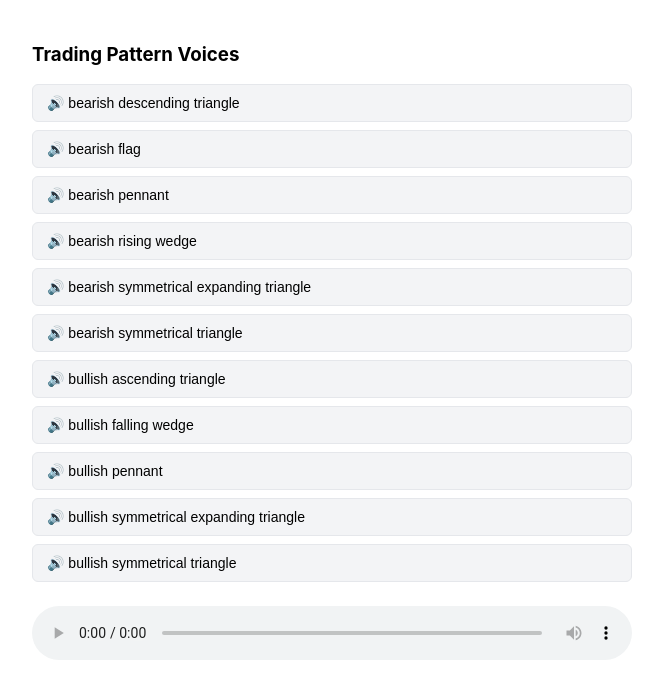
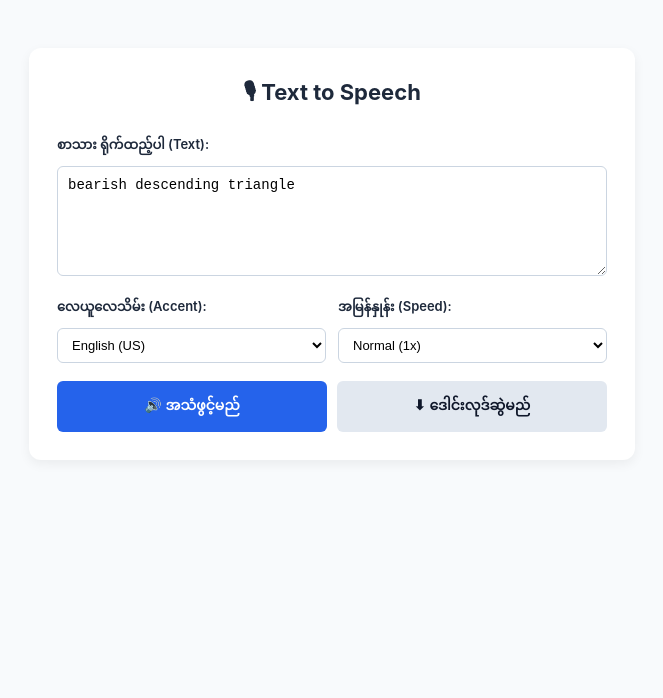
Before and after one commit to thukhumawebsite-web/mytts, a website: page public/index.html in a window 1280 px wide. Shown: the whole page, without its empty margins (308-971 px from the left). Drawn offline with Linux system fonts and the light colour scheme.

Commit message:
Update index.html

```diff
--- a/public/index.html
+++ b/public/index.html
@@ -2,46 +2,145 @@
 <html lang="en">
 <head>
   <meta charset="UTF-8">
-  <title>Pattern TTS Player</title>
+  <meta name="viewport" content="width=device-width, initial-scale=1.0">
+  <title>Custom Text to Speech</title>
   <style>
-    body { font-family: -apple-system, sans-serif; padding: 24px; max-width: 600px; margin: auto; }
-    .btn { display: block; width: 100%; margin: 8px 0; padding: 10px 14px; text-align: left; background: #f3f4f6; border: 1px solid #e5e7eb; border-radius: 6px; cursor: pointer; font-size: 14px; }
-    .btn:hover { background: #e5e7eb; }
+    body {
+      font-family: -apple-system, BlinkMacSystemFont, "Segoe UI", Roboto, sans-serif;
+      background: #f8fafc;
+      color: #1e293b;
+      display: flex;
+      justify-content: center;
+      padding: 40px 16px;
+    }
+    .container {
+      background: #ffffff;
+      max-width: 550px;
+      width: 100%;
+      padding: 28px;
+      border-radius: 12px;
+      box-shadow: 0 4px 12px rgba(0,0,0,0.06);
+    }
+    h2 { margin-top: 0; font-size: 22px; text-align: center; }
+    label { display: block; font-weight: 600; font-size: 13px; margin: 14px 0 6px; }
+    textarea {
+      width: 100%;
+      height: 110px;
+      padding: 10px;
+      border: 1px solid #cbd5e1;
+      border-radius: 6px;
+      box-sizing: border-box;
+      font-size: 14px;
+      resize: vertical;
+    }
+    .grid {
+      display: grid;
+      grid-template-columns: 1fr 1fr;
+      gap: 12px;
+    }
+    select {
+      width: 100%;
+      padding: 8px 10px;
+      border: 1px solid #cbd5e1;
+      border-radius: 6px;
+      font-size: 13px;
+      background: #fff;
+    }
+    .buttons {
+      margin-top: 18px;
+      display: flex;
+      gap: 10px;
+    }
+    button {
+      flex: 1;
+      padding: 10px 14px;
+      border: none;
+      border-radius: 6px;
+      font-weight: 600;
+      font-size: 14px;
+      cursor: pointer;
+    }
+    .btn-play { background: #2563eb; color: #fff; }
+    .btn-play:hover { background: #1d4ed8; }
+    .btn-download { background: #e2e8f0; color: #0f172a; }
+    .btn-download:hover { background: #cbd5e1; }
+    audio { width: 100%; margin-top: 20px; }
   </style>
 </head>
 <body>
-  <h3>Trading Pattern Voices</h3>
-  <div id="list"></div>
-  <audio id="player" controls style="margin-top: 16px; width: 100%;"></audio>
 
-  <script>
-    const patterns = [
-      "bearish descending triangle",
-      "bearish flag",
-      "bearish pennant",
-      "bearish rising wedge",
-      "bearish symmetrical expanding triangle",
-      "bearish symmetrical triangle",
-      "bullish ascending triangle",
-      "bullish falling wedge",
-      "bullish pennant",
-      "bullish symmetrical expanding triangle",
-      "bullish symmetrical triangle"
-    ];
+<div class="container">
+  <h2>🎙 Text to Speech</h2>
 
-    const listDiv = document.getElementById('list');
+  <label for="text">စာသား ရိုက်ထည့်ပါ (Text):</label>
+  <textarea id="text" placeholder="ဥပမာ - bullish ascending triangle">bearish descending triangle</textarea>
+
+  <div class="grid">
+    <div>
+      <label for="voice">လေယူလေသိမ်း (Accent):</label>
+      <select id="voice">
+        <option value="com" data-lang="en">English (US)</option>
+        <option value="co.uk" data-lang="en">English (UK)</option>
+        <option value="com.au" data-lang="en">English (Australia)</option>
+        <option value="co.in" data-lang="en">English (India)</option>
+        <option value="com" data-lang="my">Myanmar (မြန်မာအသံ)</option>
+      </select>
+    </div>
+    <div>
+      <label for="speed">အမြန်နှုန်း (Speed):</label>
+      <select id="speed">
+        <option value="1">Normal (1x)</option>
+        <option value="0.5">Slow (0.5x)</option>
+      </select>
+    </div>
+  </div>
+
+  <div class="buttons">
+    <button class="btn-play" onclick="playAudio()">🔊 အသံဖွင့်မည်</button>
+    <button class="btn-download" onclick="downloadAudio()">⬇ ဒေါင်းလုဒ်ဆွဲမည်</button>
+  </div>
+
+  <audio id="player" controls style="display: none;"></audio>
+</div>
+
+<script>
+  function getAudioUrl() {
+    const text = document.getElementById('text').value.trim();
+    if (!text) {
+      alert('စာသား ရိုက်ထည့်ပေးပါ');
+      return null;
+    }
+
+    const voiceSelect = document.getElementById('voice');
+    const tld = voiceSelect.value;
+    const lang = voiceSelect.options[voiceSelect.selectedIndex].getAttribute('data-lang');
+    const speed = document.getElementById('speed').value;
+
+    return `/api/tts?text=${encodeURIComponent(text)}&lang=${lang}&tld=${tld}&speed=${speed}`;
+  }
+
+  function playAudio() {
+    const url = getAudioUrl();
+    if (!url) return;
+
     const player = document.getElementById('player');
+    player.style.display = 'block';
+    player.src = url;
+    player.play();
+  }
 
-    patterns.forEach(name => {
-      const btn = document.createElement('button');
-      btn.className = 'btn';
-      btn.innerText = '🔊 ' + name;
-      btn.onclick = () => {
-        player.src = `/api/tts?text=${encodeURIComponent(name)}`;
-        player.play();
-      };
-      listDiv.appendChild(btn);
-    });
-  </script>
+  function downloadAudio() {
+    const url = getAudioUrl();
+    if (!url) return;
+
+    const a = document.createElement('a');
+    a.href = url;
+    a.download = `${document.getElementById('text').value.trim().slice(0, 20)}.mp3`;
+    document.body.appendChild(a);
+    a.click();
+    document.body.removeChild(a);
+  }
+</script>
+
 </body>
 </html>
```
